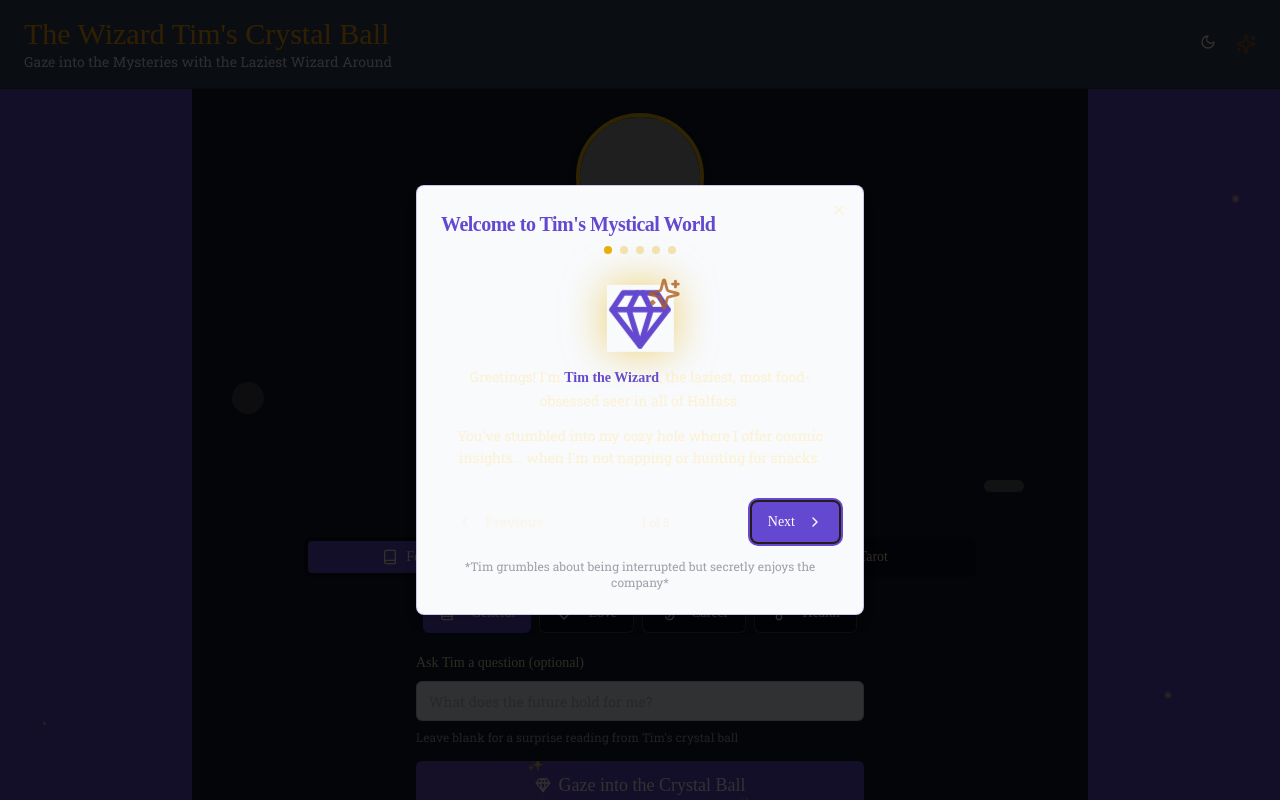
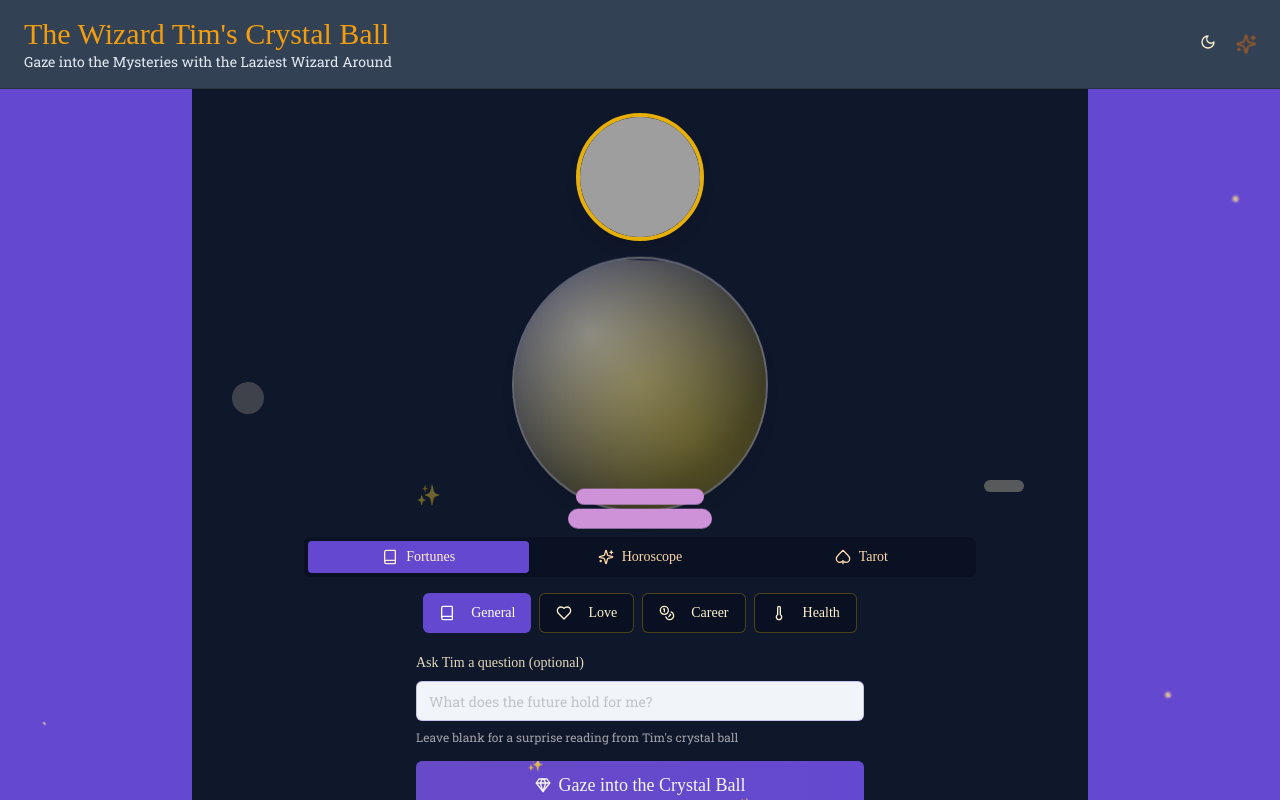
Before and after one commit to wizardtim88/tims-crystal-crumbles-16, a React (Vite) app: page / in a window 1280 px wide. Shown: the top 800 px of the page. Built offline with nearby package versions, Linux system fonts and the light colour scheme; grey boxes are pictures that could not be loaded; a web font is replaced by a local one.

Commit message:
Visual edit in Lovable
Edited UI in Lovable

```diff
--- a/src/components/EnhancedOnboardingModal.tsx
+++ b/src/components/EnhancedOnboardingModal.tsx
@@ -185,45 +185,7 @@ const EnhancedOnboardingModal: React.FC<EnhancedOnboardingModalProps> = ({
     onClose();
   };
   return <Dialog open={isOpen} onOpenChange={handleClose}>
-      <DialogContent className="max-w-md mx-auto backdrop-blur-sm border border-primary/30 bg-slate-50">
-        <DialogHeader className="text-center space-y-2">
-          <DialogTitle className="font-wizard text-xl text-primary">
-            {steps[currentStep].title}
-          </DialogTitle>
 
-          {/* Progress indicator */}
-          <div className="flex justify-center gap-2">
-            {steps.map((_, index) => <div key={index} className={`w-2 h-2 rounded-full transition-colors ${index === currentStep ? 'bg-wizard-gold' : 'bg-wizard-gold/30'}`} />)}
-          </div>
-        </DialogHeader>
-
-        <div className="py-4">
-          {steps[currentStep].content}
-        </div>
-
-        <div className="flex justify-between items-center">
-          <Button variant="ghost" onClick={prevStep} disabled={currentStep === 0} className="text-wizard-cream/70 hover:text-wizard-cream">
-            <ChevronLeft className="h-4 w-4 mr-1" />
-            Previous
-          </Button>
-
-          <span className="text-xs text-wizard-cream/50 font-scroll">
-            {currentStep + 1} of {steps.length}
-          </span>
-
-          {currentStep === steps.length - 1 ? <Button onClick={handleClose} className="bg-primary hover:bg-primary/90 text-primary-foreground font-wizard">
-              <Sparkles className="mr-2 h-4 w-4" />
-              Begin Journey
-            </Button> : <Button onClick={nextStep} className="bg-wizard-purple hover:bg-wizard-purple/90 text-white font-wizard">
-              Next
-              <ChevronRight className="h-4 w-4 ml-1" />
-            </Button>}
-        </div>
-
-        <p className="text-xs text-center text-muted-foreground font-scroll">
-          *Tim grumbles about being interrupted but secretly enjoys the company*
-        </p>
-      </DialogContent>
     </Dialog>;
 };
 export default EnhancedOnboardingModal;
```
